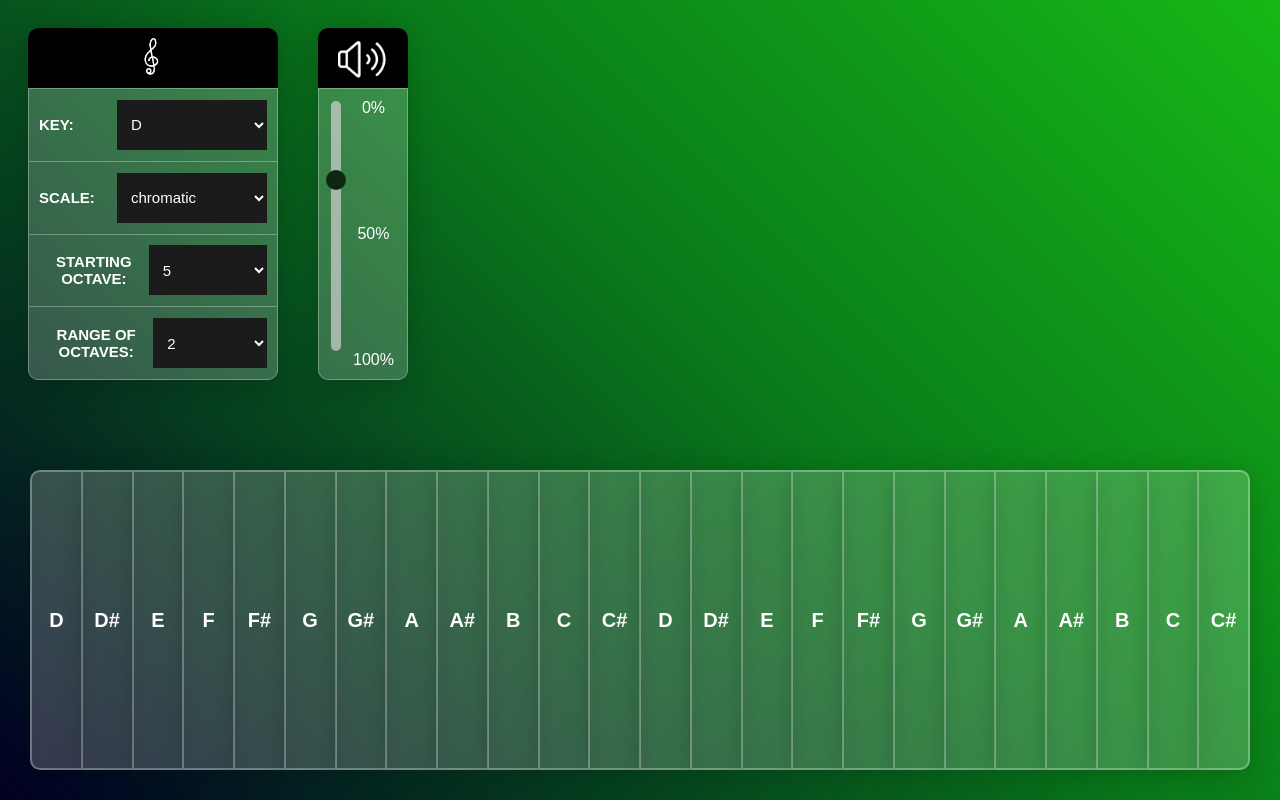
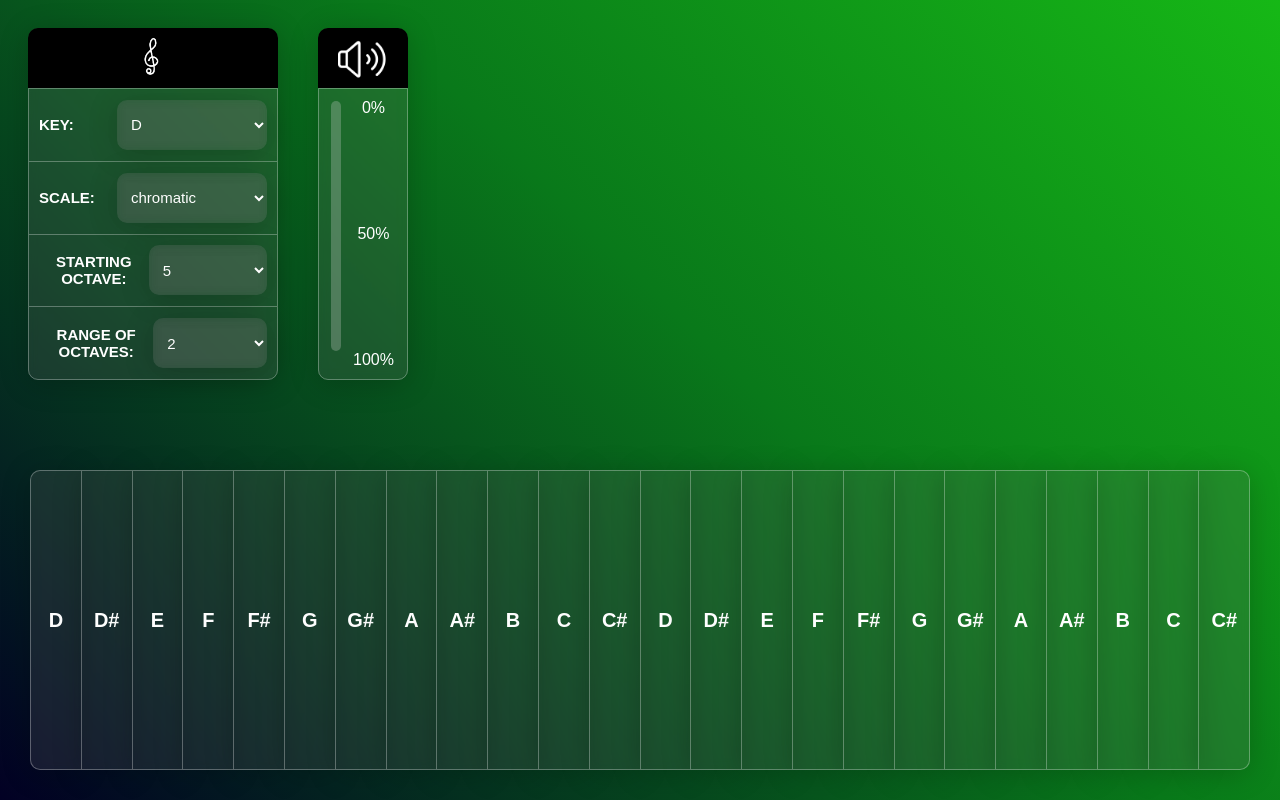
Before and after one commit to OpiateWarrior/Websynth, a React (Vite) app in the folder Websynth-React/: page / in a window 1280 px wide. Built offline with nearby package versions, Linux system fonts and the light colour scheme.

Commit message:
Initial rewrite of CSS

```diff
--- a/Websynth-React/src/components/GuiScale/GuiScale.css
+++ b/Websynth-React/src/components/GuiScale/GuiScale.css
@@ -2,15 +2,16 @@
 	width: 250px;
 	display: flex;
 	flex-direction: column;
-	background: rgba(255, 255, 255, 0.2);
+	transition: 0.2s;
+	margin: 20px;
+	color: white;
+
+	background: rgba(110, 110, 110, 0.2);
 	backdrop-filter: blur(5px);
 	-webkit-backdrop-filter: blur(5px);
 	border-radius: 10px;
 	border: 0px solid rgba(255, 255, 255, 0.3);
 	box-shadow: 0 4px 30px rgba(0, 0, 0, 0.2);
-	transition: 0.2s;
-	margin: 20px;
-	color: white;
 }
 .gui-container:hover{
 	box-shadow: 0 4px 30px rgba(0, 0, 0, 0.6);
@@ -39,9 +40,11 @@
 	font-weight: bold;
 	border: 1px solid rgba(255, 255, 255, 0.3);
 	border-bottom: none;
+	transition: 0.2s;
 }
 .gui-element:hover{
-	background: rgba(255, 255, 255, 0.1);
+	background: rgba(211, 211, 211, 0.2);
+	transition: 0.2s;
 }
 .gui-element:last-child {
 	border-bottom: 1px solid rgba(255, 255, 255, 0.3);
@@ -49,7 +52,6 @@
 }
 select,::picker(select) {
   appearance: base-select;
-
 }
 select::picker-icon {
   color: gray;
@@ -60,7 +62,7 @@ select:open::picker-icon {
 	rotate: 60deg;
 }
 ::picker(select) {
-  	background: rgba(255, 255, 255, 0.2);
+  background: rgba(255, 255, 255, 0.2);
 	box-shadow: 0 4px 30px rgba(0, 0, 0, 0.8);
 	backdrop-filter: blur(5px);
 	-webkit-backdrop-filter: blur(5px);
@@ -75,17 +77,25 @@ select:open::picker-icon {
 .dropdown-element{
 	width: 150px;
 	height: 50px;
-	display: flex;
-	align-items: center;
-	justify-content: center;
 	padding: 10px;
 	border-style:none;
-	background-color: rgb(27,27,27);
 	color: white;
 	font-size: 15px;
-	font-weight: normal;
+	background: rgba(110, 110, 110, 0.2);
+	backdrop-filter: blur(5px);
+	-webkit-backdrop-filter: blur(5px);
+	border-radius: 10px;
+	border: 0px solid rgba(255, 255, 255, 0.3);
+	box-shadow: 0 4px 30px rgba(0, 0, 0, 0.2);
 }
+.dropdown-element:hover{
+	cursor: pointer;
+	transition: 0.2s;
 
-canvas {
-  border: 2px solid black;
+	background: rgba(2, 2, 2, 0.397);
+	backdrop-filter: blur(5px);
+	-webkit-backdrop-filter: blur(5px);
+	border-radius: 10px;
+	border: 0px solid rgba(255, 255, 255, 0.3);
+	box-shadow: 0 4px 30px rgba(0, 0, 0, 0.2);
 }
--- a/Websynth-React/src/components/GuiVolume/GuiVolume.css
+++ b/Websynth-React/src/components/GuiVolume/GuiVolume.css
@@ -1,15 +1,16 @@
 .gui-volume-container {
-  	width: 90px;
+  width: 90px;
 	display: flex;
 	flex-direction: column;
-	background: rgba(255, 255, 255, 0.2);
+	transition: 0.2s;
+	margin:20px;
+
+	background: rgba(110, 110, 110, 0.2);
 	backdrop-filter: blur(5px);
 	-webkit-backdrop-filter: blur(5px);
 	border-radius: 10px;
 	border: 0px solid rgba(255, 255, 255, 0.3);
 	box-shadow: 0 4px 30px rgba(0, 0, 0, 0.2);
-	transition: 0.2s;
-	margin:20px;
 }
 .gui-volume-container:hover{
 	box-shadow: 0 4px 30px rgba(0, 0, 0, 0.6);
@@ -37,7 +38,7 @@
 	appearance: none;
 	height: 250px;
 	width: 10px;
-	background: #d3d3d3;
+	background: #d3d3d365;
 	outline: none;
 	border-radius: 5px;
 	opacity: 0.7;
@@ -54,14 +55,14 @@
   width: 20px;
   height: 20px;
   border-radius: 10px;
-  background: black;
   cursor: pointer;
 }
 
 .volume-slider::-moz-range-thumb {
   width: 20px;
-  height: 20px;
-  background: #04AA6D;
+  height: 10px;
+	border-radius: 5px;
+  background: #ffffff;
   cursor: pointer;
 }
 .volume-element {
--- a/Websynth-React/src/components/Keyboard/Keyboard.css
+++ b/Websynth-React/src/components/Keyboard/Keyboard.css
@@ -12,13 +12,15 @@
 	min-width:30px;
 	height: 300px;
 
-	background: rgba(255, 255, 255, 0.2);
+
+	border: 1px solid rgba(255, 255, 255, 0.3);
+	border-right-width: 0px;
+
+	background: rgba(110, 110, 110, 0.2);
 	backdrop-filter: blur(5px);
 	-webkit-backdrop-filter: blur(5px);
-	border: 2px solid rgba(255, 255, 255, 0.3);
-	border-right-width: 1px;
-	border-left-width: 1px;
 	box-shadow: 0 4px 30px rgba(0, 0, 0, 0.2);
+
 
 	font-weight: 700;
 	font-size: 20px;
@@ -33,11 +35,11 @@
 	}
 .keyboardButton:first-child {
 	border-radius: 10px 0px 0px 10px;
-	border-left-width: 2px;
+	border-left-width: 1px;
 }
 .keyboardButton:last-child {
 	border-radius: 0px 10px 10px 0px;
-	border-right-width: 2px;
+	border-right-width: 1px;
 }
 .keyboardButtonActivated {
 	background: rgba(255, 255, 255, 0.1);
```
Also changed, not shown: 1 other file (tests, documents, lock files or other folders).
